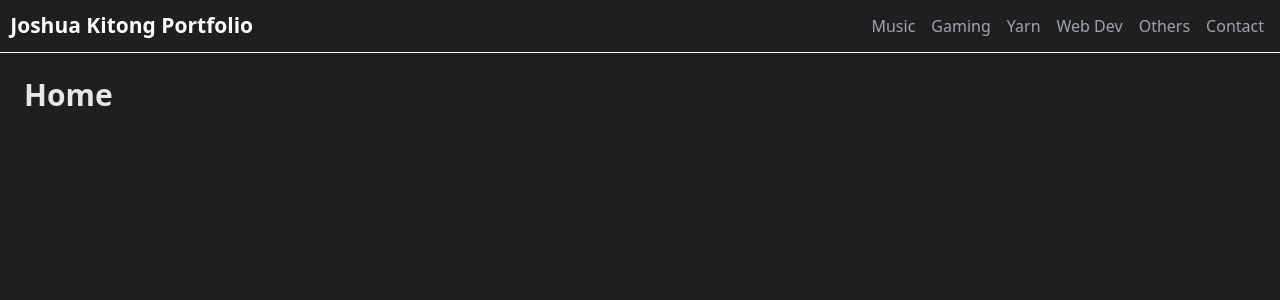
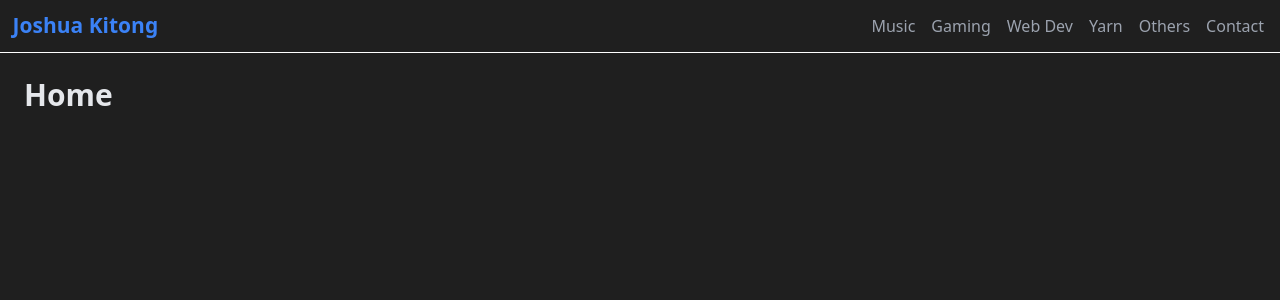
Before and after one commit to joshuakitong/portfolio, a React (Create React App) app: page / in a window 1280 px wide. Shown: the top 300 px of the page. Built offline with nearby package versions, Linux system fonts and the light colour scheme.

Commit message:
fix: minimal ui clean up

```diff
--- a/src/components/Navbar.jsx
+++ b/src/components/Navbar.jsx
@@ -9,25 +9,25 @@ export default function Navbar() {
   const navLinks = [
     { path: '/music', label: 'Music' },
     { path: '/gaming', label: 'Gaming' },
+    { path: '/webdev', label: 'Web Dev' },
     { path: '/yarn', label: 'Yarn' },
-    { path: '/webdev', label: 'Web Dev' },
     { path: '/others', label: 'Others' },
     { path: '/contact', label: 'Contact' },
   ];
 
   const getLinkClass = (path) =>
-    `block py-2 md:py-0 transition-transform duration-150 hover:scale-105 hover:text-white ${
-      location.pathname === path ? 'text-white font-bold scale-105' : ''
+    `block py-2 md:py-0 transition-transform duration-150 hover:scale-105 hover:text-blue-500 ${
+      location.pathname === path ? 'text-blue-500 scale-105' : ''
     }`;
 
   return (
     <nav className="bg-dark text-gray-400 border-b border-white px-4 py-3 flex items-center justify-between sticky top-0 z-50">
       <div
-        className={`text-xl font-semibold transition-transform duration-150 hover:scale-105 hover:text-white ${
-          location.pathname === '/' ? 'text-white font-bold scale-105' : 'text-gray-400'
+        className={`text-xl font-semibold transition-transform duration-150 hover:scale-105 hover:text-blue-500 ${
+          location.pathname === '/' ? 'text-blue-500 scale-105' : 'text-gray-400'
         }`}
       >
-        <Link to="/">Joshua Kitong Portfolio</Link>
+        <Link to="/">Joshua Kitong</Link>
       </div>
 
       <div className="md:hidden">
@@ -42,7 +42,7 @@ export default function Navbar() {
       <div
         className={`md:flex md:items-center md:space-x-4 ${
           menuOpen ? 'block' : 'hidden'
-        } md:block absolute md:static top-16 left-0 w-full md:w-auto bg-dark md:bg-transparent p-4 md:p-0 border-b border-white md:border-0 rounded-md z-40`}
+        } md:block absolute md:static top-12 left-0 w-full md:w-auto bg-dark md:bg-transparent p-4 md:p-0 border-b border-white md:border-0 rounded-md z-40`}
       >
         {navLinks.map((link) => (
           <Link
```
